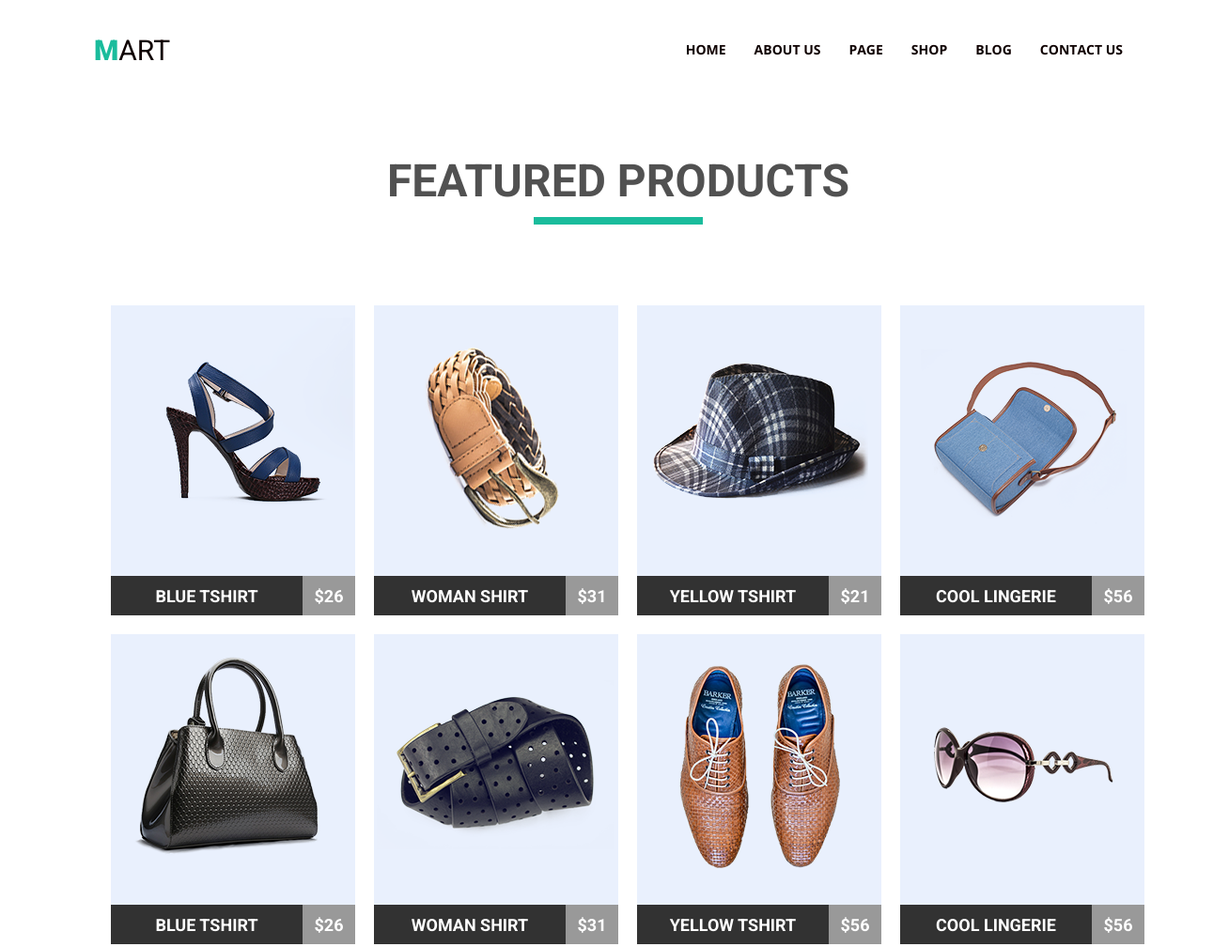
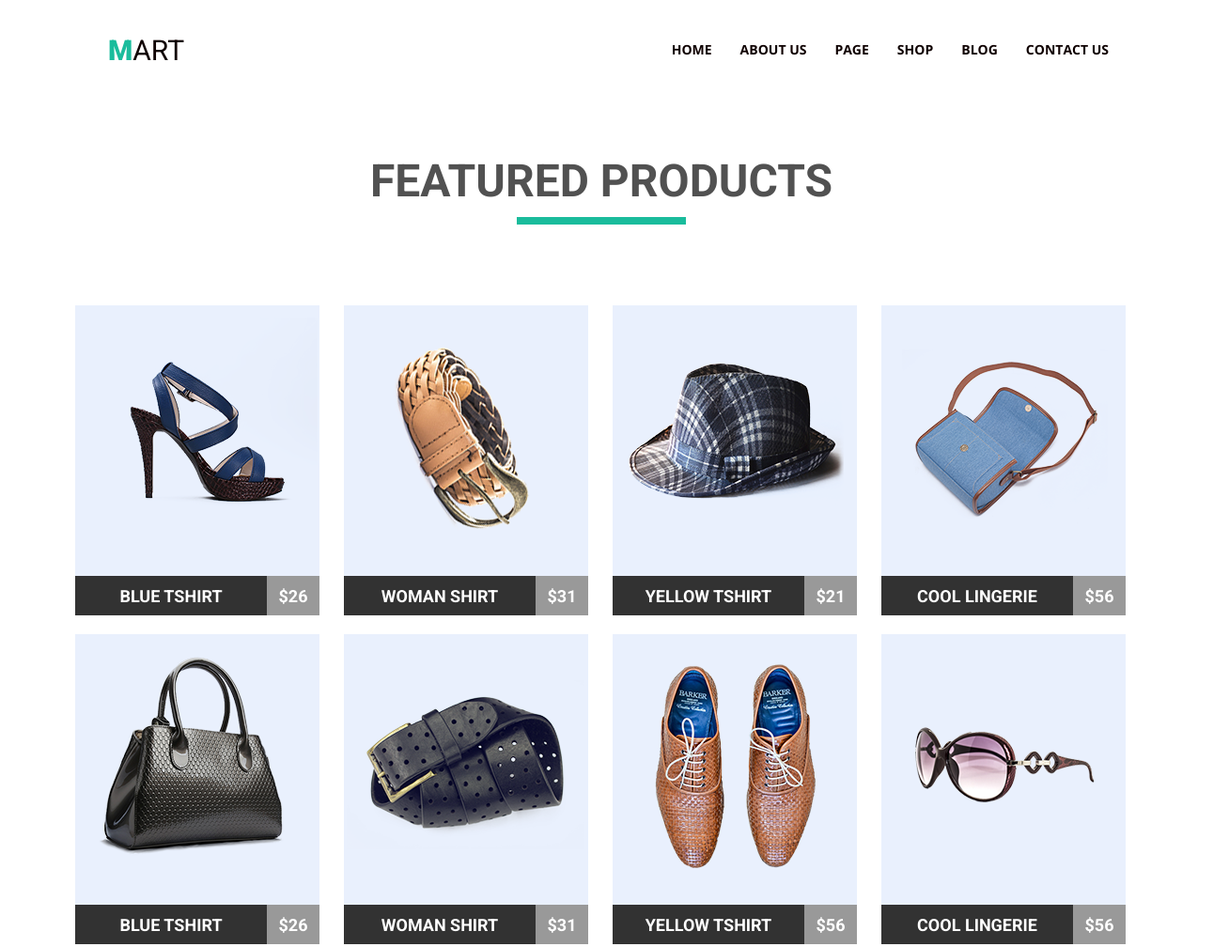
Before and after one commit to SergioKhodchenko/goit-fe-course, a plain HTML site: page HTML-CSS/module_04/index.html in a window 1280 px wide. Shown: the top 1008 px of the page at 94% size, 1308 px wide, since content can reach past the window. Drawn offline with nearby package versions, Linux system fonts and the light colour scheme.

Commit message:
поправки в module_04

```diff
--- a/HTML-CSS/module_04/css/styles.css
+++ b/HTML-CSS/module_04/css/styles.css
@@ -3,10 +3,14 @@ body, main, .news {
     text-align: center;
     color: #515151;
 }
+.wrapper {
+    width: 1200px;
+    margin: auto;
+}
 header {
-    width: 1110px;
+    width: 90%;
     display: inline-block;
-    margin: 0 60px 20px;
+    margin: 0 auto 20px;
 }
 nav {
     float: right;
@@ -57,7 +61,7 @@ nav ul {
 article {
     display: inline-block;
     text-align: center;
-    width: 1300px;
+    width: 100%;
     font-family: 'Roboto', sans-serif;
 }
 h1 {
@@ -77,6 +81,7 @@ h1::after {
 .goods, .news-list {
     display: inline-block;
     width: 1120px;
+    padding: 0;
     list-style: none;
 }
 .goods li {
@@ -85,7 +90,7 @@ h1::after {
     margin-bottom: 20px;
 }
 .goods li:not(:nth-child(4n)) {
-    margin-right: 20px;
+    margin-right: 26px;
 }
 .box {
     font-family: 'Roboto', sans-serif;
@@ -125,11 +130,11 @@ h1::after {
     float: left;
     margin-right: 23px;
     margin-bottom: 20px;
+    max-width: 349px;
 }
 .news p {
     font-family: 'Open Sans', sans-serif;
     line-height: 24px;
-    width: 349px;
     text-align: left;
 }
 .title {
--- a/HTML-CSS/module_04/index.html
+++ b/HTML-CSS/module_04/index.html
@@ -12,6 +12,7 @@
     <title>Домашка Серёжи 4</title>
 </head>
 <body>
+    <div class="wrapper">
         <header class="clearfix">
             <a href="#"><p class="logo">mart</p></a>
             <nav class="clearfix">
@@ -171,5 +172,6 @@
 
 </section>
 </main>
+</div>
 </body>
 </html>
```
Also changed, not shown: 1 other file. Lines whose indentation alone changed are shown as unchanged.
